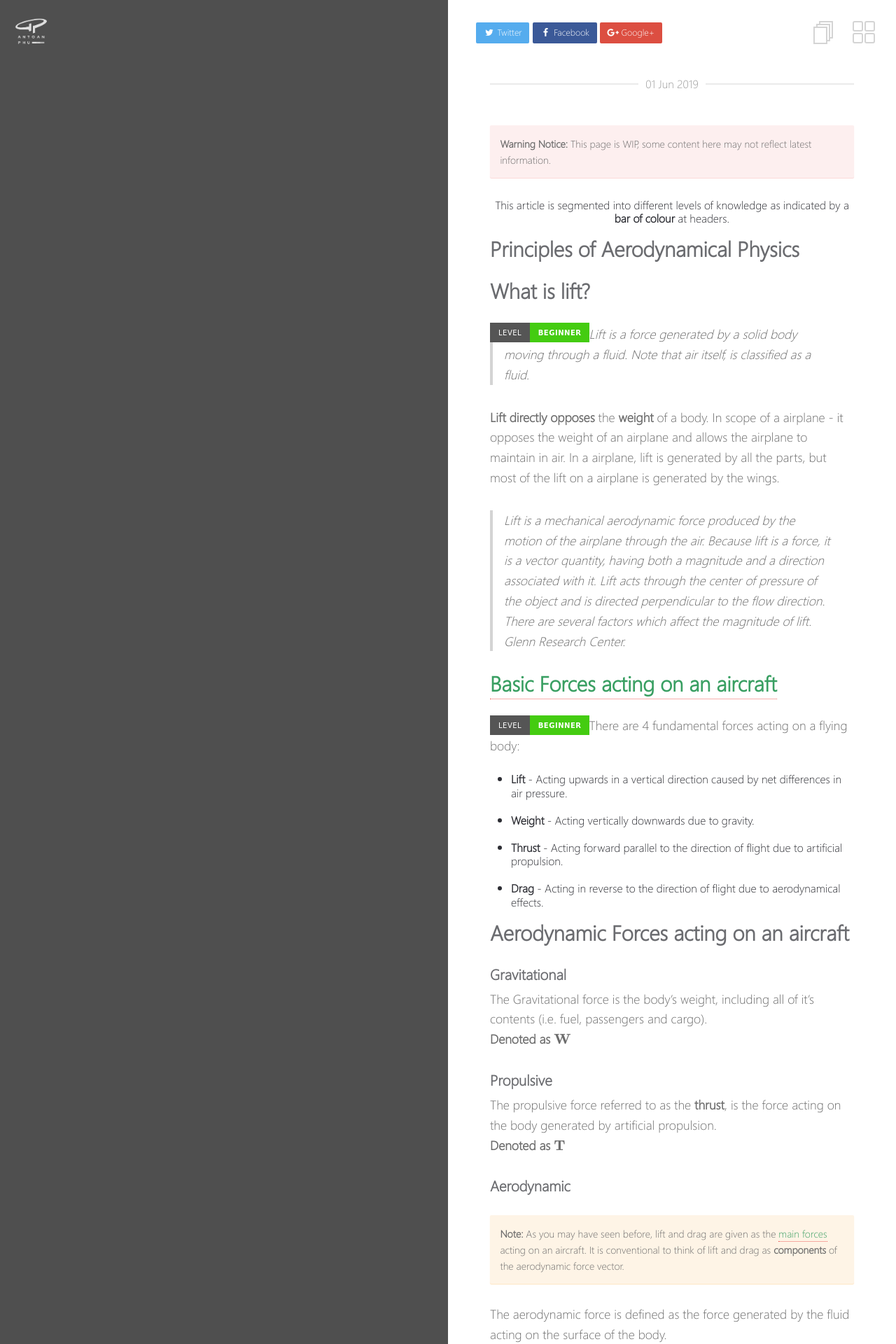
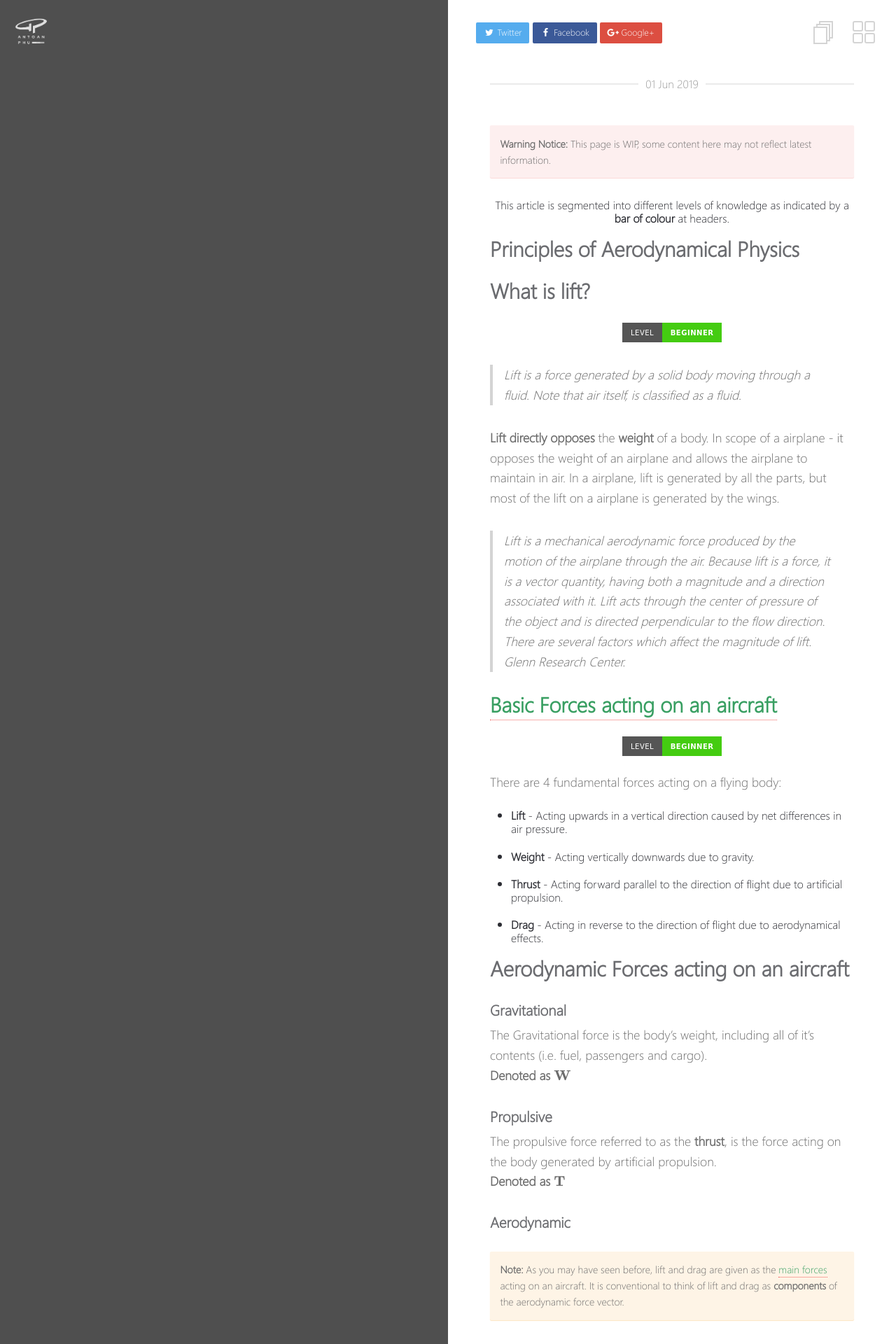
Before and after one commit to EXYZED/AerodynamicalCollective, a Jekyll site: the page built from _posts/2019-06-01-Aerodynamic-Physics.md, in a window 1280 px wide. Shown: the top 1920 px of the page at 70% size. Built offline with Jekyll 4.4.1, drawn with Linux system fonts in a browser that asks for light colours; formulas are drawn with MathJax 3.

Commit message:
Update 2019-06-01-Aerodynamic-Physics.md

```diff
--- a/_posts/2019-06-01-Aerodynamic-Physics.md
+++ b/_posts/2019-06-01-Aerodynamic-Physics.md
@@ -23,7 +23,7 @@ Principles of Aerodynamical Physics
 ---
 ## What is lift?
 
-<img style="float: left;" src="/images/Difficulty/Beginner.svg">
+<img style="clear: left;" src="/images/Difficulty/Beginner.svg">
 
 > Lift is a force generated by a solid body moving through a fluid.
 Note that air itself, is classified as a fluid.
@@ -34,7 +34,7 @@ Note that air itself, is classified as a fluid.
 
 ## [Basic Forces acting on an aircraft](#BasicForces)
 
-<img style="float: left;" src="/images/Difficulty/Beginner.svg">
+<img style="clear: left;" src="/images/Difficulty/Beginner.svg">
 
 There are 4 fundamental forces acting on a flying body:
  * **Lift** - Acting upwards in a vertical direction caused by net differences in air pressure.
@@ -61,7 +61,7 @@ The aerodynamic force is defined as the force generated by the fluid acting on t
 
 ## Vector components of lift
 
-<img style="float: left;" src="/images/Difficulty/Intermediate.svg">
+<img style="clear: left;" src="/images/Difficulty/Intermediate.svg">
 
 <figure class="half">
     <a href="/images/Diagrams/Fig2.2.png"><img src="/images/Diagrams/Fig2.2.png"></a>
@@ -78,7 +78,7 @@ $$V_\infty = V_w - V_a$$ where $$V_{\infty}$$ is referred as the **freesteam vel
 
 ## Incorrect Lift Theories
 
-<img style="float: left;" src="/images/Difficulty/Intermediate.svg">
+<img style="clear: left;" src="/images/Difficulty/Intermediate.svg">
 
 Cred : NASA Glenn Research Center.
  * "Equal Transit / Longer Path Theory"
@@ -88,7 +88,7 @@ Cred : NASA Glenn Research Center.
 
 ### Symmetrical Airfoils
 
-<img style="float: left;" src="/images/Difficulty/Intermediate.svg">
+<img style="clear: left;" src="/images/Difficulty/Intermediate.svg">
 
 In symmetrical [airfoils](https://aerodynamical-collective.com/2019/06/03/Disambiguation.html#Airfoil) where no camber exists. It is important to acknowledge that the shape of the wing is no longer a critical determining factor in lift.
 The shape of the wing is not the determining factor in lift.
@@ -98,7 +98,7 @@ The shape of the wing is not the determining factor in lift.
 ## Navier-Stokes Equations
 
 
-<img style="float: left;" src="/images/Difficulty/Advanced.svg">
+<img style="clear: left;" src="/images/Difficulty/Advanced.svg">
 Navier-Stokes equations, accounting for many parameters such as
 * Velocity
 * Pressure
```
